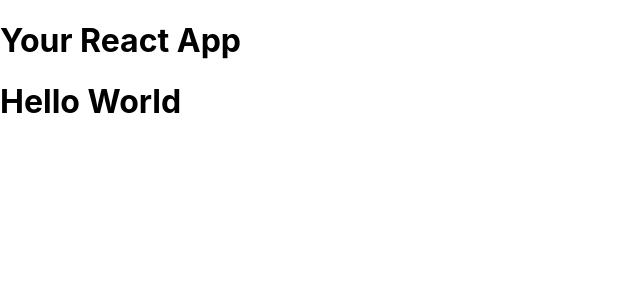
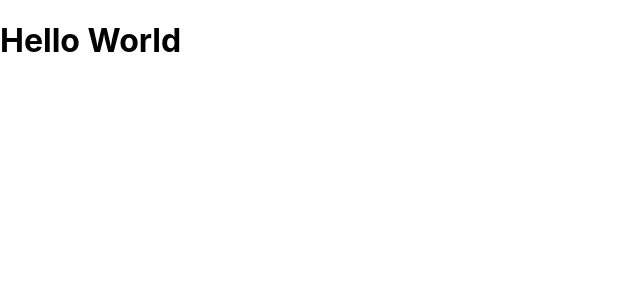
Before and after one commit to Momentum-Team-13/react-slideshow-jreyesri13, a React (Create React App) app: page / in a window 1280 px wide. Shown: the top 300 px of the page, without its empty margins (0-640 px from the left). Built offline with nearby package versions, Linux system fonts and the light colour scheme.

Commit message:
Changed location of film data

```diff
--- a/src/App.js
+++ b/src/App.js
@@ -4,15 +4,7 @@
 
 function App() {
   return (
-    <>
-      <div>
-        <h1>Your React App</h1>
-      </div>
-      <div>
-        <Slider></Slider>
-
-      </div>
-    </>
+    <Slider></Slider>
   )
 }
 
--- a/src/Slideshow.js
+++ b/src/Slideshow.js
@@ -1,10 +1,12 @@
 import React, { useState } from 'react';
+import data from './film-data.json';
 
-export default function Slider () {
+
+export default function Slider() {
 
     return (
-        <h1>Hello World</h1>
-
-
+        <>
+            <h1>Hello World</h1>
+        </>
     )
 }
```
Also changed, not shown: src/film-data.json (renamed from film-data.json).
